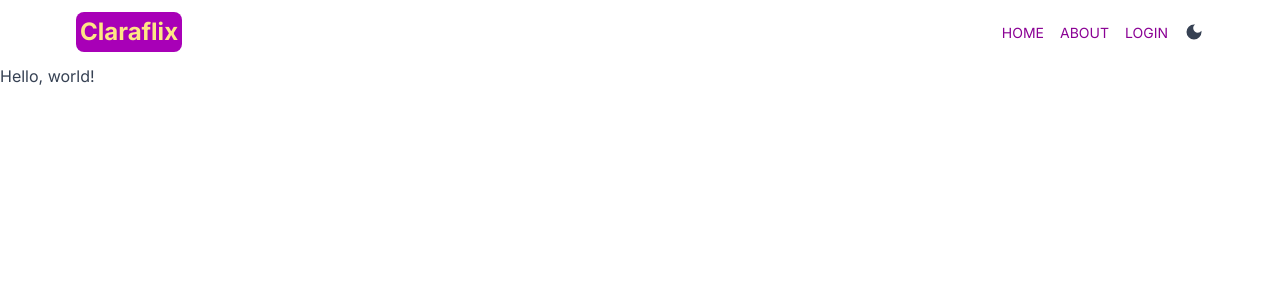
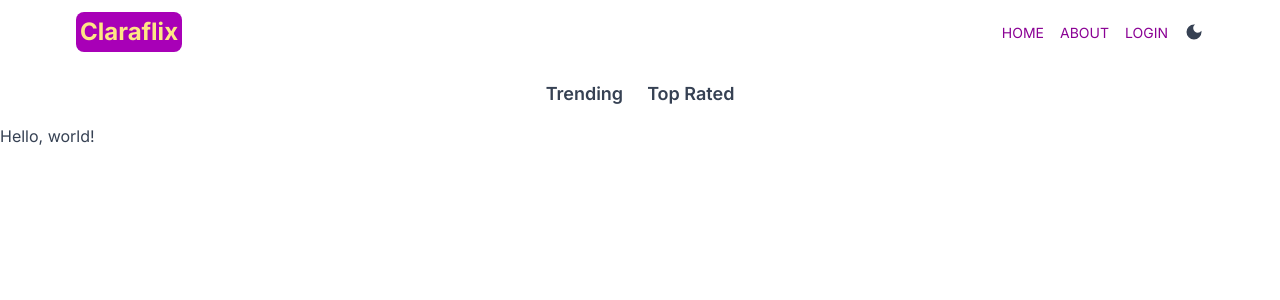
Before and after one commit to AnaClara-Amorim/projetonext, a Next.js app: page / in a window 1280 px wide. Shown: the top 300 px of the page. Built offline with nearby package versions, Linux system fonts and the light colour scheme.

Commit message:
Creating navbar

```diff
--- a/src/app/layout.js
+++ b/src/app/layout.js
@@ -2,6 +2,7 @@ import { Inter } from 'next/font/google';
 import './globals.css';
 import Header from '@/components/Header';
 import Providers from './Providers';
+import Navbar from '@/components/Navbar'
 
 const inter = Inter({ subsets: ['latin'] });
 
@@ -16,6 +17,7 @@ export default function RootLayout({ children }) {
       <body className={inter.className}>
         <Providers>
           <Header />
+          <Navbar />
           {children}
         </Providers>
       </body>
--- /dev/null
+++ b/src/components/Navbar.jsx
@@ -0,0 +1,10 @@
+import NavbarItem from './NavbarItem';
+
+export default function Navbar() {
+  return (
+    <div className='flex dark:bg-fuchsia-400 p-4 lg:text-lg justify-center gap-6'>
+      <NavbarItem title='Trending' param='fetchTrending' />
+      <NavbarItem title='Top Rated' param='fetchTopRated' />
+    </div>
+  );
+}
--- /dev/null
+++ b/src/components/NavbarItem.jsx
@@ -0,0 +1,23 @@
+'use client';
+
+import Link from 'next/link';
+import { useSearchParams } from 'next/navigation'; /*pra acessar e manipular parâmetros de busca na URL */
+
+export default function NavbarItem({ title, param }) {
+  const searchParams = useSearchParams();
+  const genre = searchParams.get('genre');
+  return (
+    <div>
+      <Link
+        className={`hover:text-amber-200 font-semibold ${
+          genre === param
+            ? 'underline underline-offset-8 decoration-4 decoration-amber-200 rounded-lg'
+            : ''
+        }`}
+        href={`/?genre=${param}`}
+      >
+        {title}
+      </Link>
+    </div>
+  );
+}
--- a/tailwind.config.js
+++ b/tailwind.config.js
@@ -1,5 +1,6 @@
 /** @type {import('tailwindcss').Config} */
 module.exports = {
+
   content: [
     './src/pages/**/*.{js,ts,jsx,tsx,mdx}',
     './src/components/**/*.{js,ts,jsx,tsx,mdx}',
```
